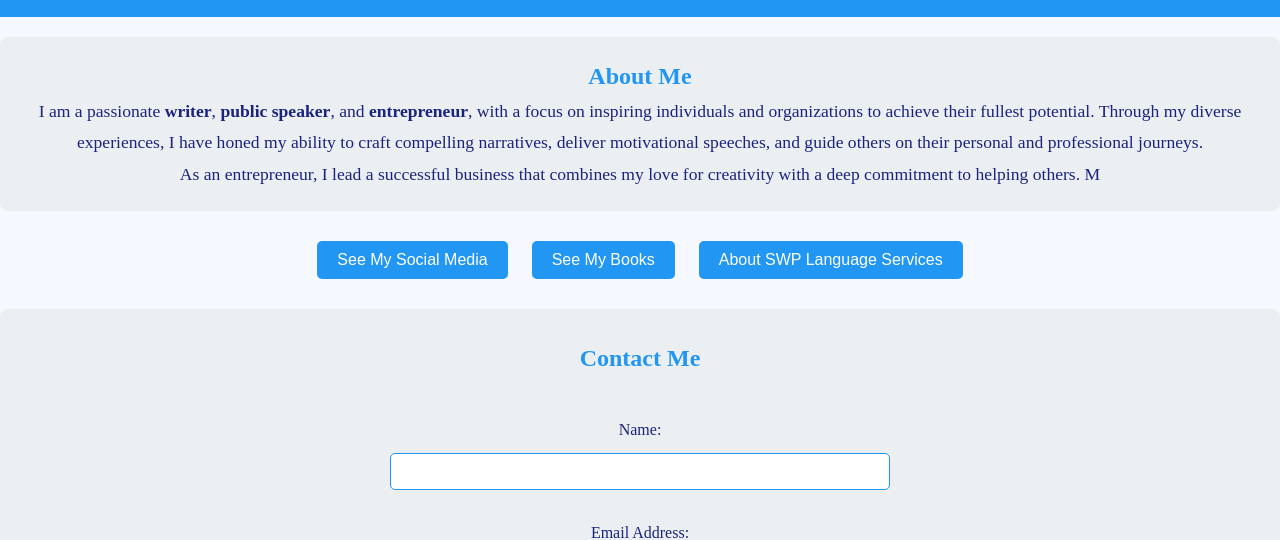
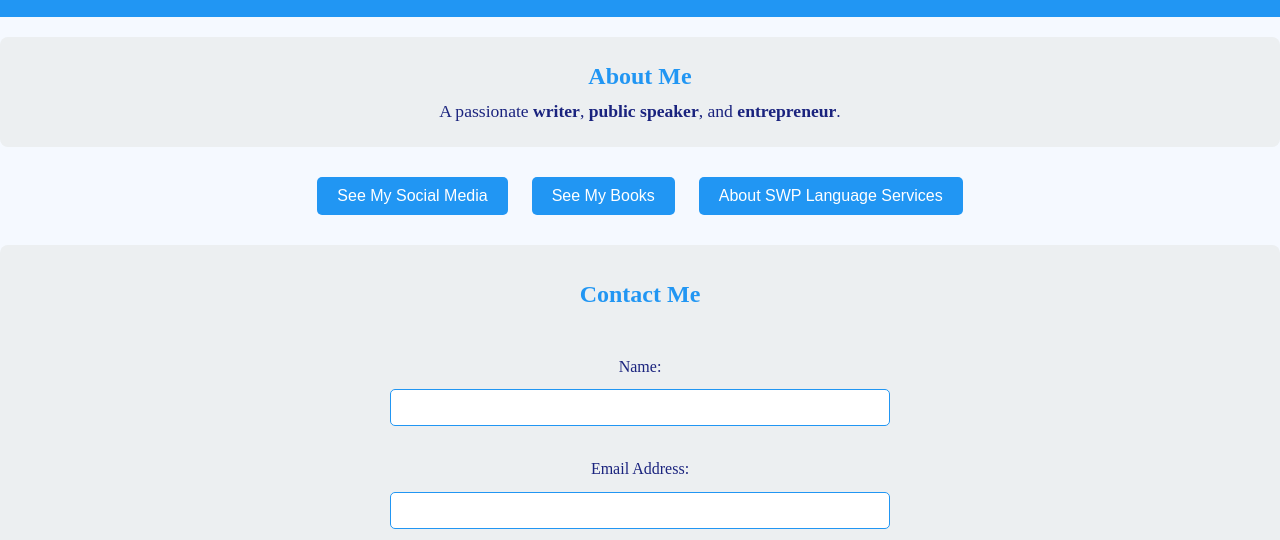
Before and after one commit to Amenajan/My-info, a plain HTML site: page index.htm in a window 1280 px wide. Shown: the part 260-800 px from the top of the page. Drawn offline with Linux system fonts and the light colour scheme; files whose address does not match are found by name.

Commit message:
Update index.htm

```diff
--- a/index.htm
+++ b/index.htm
@@ -20,8 +20,8 @@
     <!-- About Me Section -->
     <section id="about">
         <h2>About Me</h2>
-        <p>I am a passionate <strong>writer</strong>, <strong>public speaker</strong>, and <strong>entrepreneur</strong>, with a focus on inspiring individuals and organizations to achieve their fullest potential. Through my diverse experiences, I have honed my ability to craft compelling narratives, deliver motivational speeches, and guide others on their personal and professional journeys.</p>
-        <p>As an entrepreneur, I lead a successful business that combines my love for creativity with a deep commitment to helping others. M</section>
+        <p>A passionate <strong>writer</strong>, <strong>public speaker</strong>, and <strong>entrepreneur</strong>.
+    </section>
 
     <!-- Buttons to Show More Content -->
     <div class="buttons">
```
